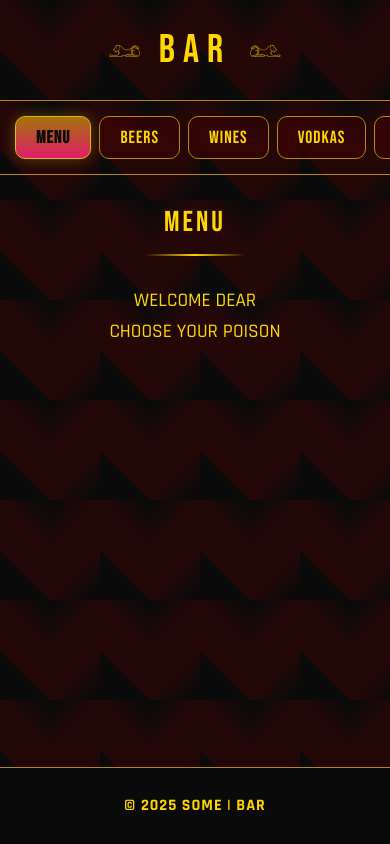
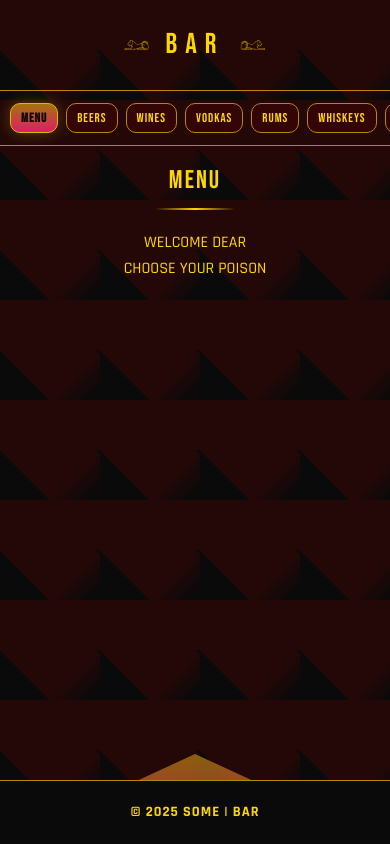
Before and after one commit to nadinski/bar, a plain HTML site: page index.html in a window 390 px wide. Drawn offline with Linux system fonts and the light colour scheme.

Commit message:
Update index.html

```diff
--- a/index.html
+++ b/index.html
@@ -15,7 +15,6 @@
             --gold: #FFD700;
             --gold-dark: #B8860B;
             --neon: #FF2079;
-
         }
 
         * {
@@ -44,8 +43,7 @@
             width: 100%;
             height: 100%;
             background:
-                linear-gradient(135deg, var(--black) 2%, transparent 25%) -50px 0,
-                linear-gradient(225deg, var(--black) 2%, transparent 25%) -50px 0,
+                linear-gradient(225deg, var(--black) 1%, transparent 3%) 0 50px ,
                 linear-gradient(315deg, var(--black) 5%, transparent 25%),
                 linear-gradient(45deg, var(--black) 25%, transparent 25%);
             background-size: 100px 100px;
@@ -60,9 +58,9 @@
             bottom: 0;
             left: 0;
             width: 100%;
-            height: 100px;
+            height: 120px; /* Увеличил высоту */
             background: linear-gradient(to top, var(--neon), var(--gold-dark));
-          opacity: 40%;
+            opacity: 0.6; /* Увеличил прозрачность */
             clip-path: polygon(0% 100%, 50% 0%, 100% 100%);
             z-index: -1;
             mix-blend-mode: lighten;
@@ -88,13 +86,13 @@
         .logo::before, .logo::after {
             content: "𓃭";
             font-size: 2rem;
-    margin: 15px ;
+            margin: 15px;
             opacity: 0.8;
         }
 
         .logo::after {
             transform: scaleX(-1);
-    display: inline-block; /* необходимо для работы transform */
+            display: inline-block;
         }
 
         /* Brutal category tabs */
@@ -104,12 +102,9 @@
             padding: 15px;
             gap: 8px;
             scrollbar-width: none;
-
-
-
             border-top: 1px solid var(--gold-dark);
             border-bottom: 1px solid var(--gold-dark);
-
+            -webkit-overflow-scrolling: touch;
         }
 
         .categories::-webkit-scrollbar {
@@ -120,10 +115,10 @@
             background: rgba(90, 0, 0, 0.3);
             color: var(--gold);
             border: 1px solid var(--gold-dark);
-            padding: 10px 20px;
+            padding: 10px 15px; /* Уменьшил padding для мобильных */
             border-radius: 10px;
             font-family: 'Bebas Neue', sans-serif;
-            font-size: 1.1rem;
+            font-size: 1rem; /* Уменьшил размер шрифта */
             letter-spacing: 1px;
             white-space: nowrap;
             cursor: pointer;
@@ -131,6 +126,7 @@
             text-transform: uppercase;
             backdrop-filter: blur(5px);
             -webkit-backdrop-filter: blur(5px);
+            flex-shrink: 0; /* Предотвращает сжатие кнопок */
         }
 
         .category-btn.active {
@@ -139,20 +135,20 @@
             font-weight: bold;
             border: 1px solid var(--gold);
             box-shadow: 0 0 15px rgba(255, 215, 0, 0.3);
-         opacity: 87%;
+            opacity: 0.87;
             -webkit-backdrop-filter: blur(5px);
             backdrop-filter: blur(5px);
         }
 
         /* Menu items - egyptian style cards */
         .menu-container {
-            padding: 25px;
+            padding: 20px 15px; /* Уменьшил padding для мобильных */
             max-width: 600px;
             margin: 0 auto;
         }
 
         .category-section {
-            margin-bottom: 40px;
+            margin-bottom: 30px; /* Уменьшил отступ */
             display: none;
             animation: fadeIn 0.4s cubic-bezier(0.22, 1, 0.36, 1);
         }
@@ -169,12 +165,12 @@
         .category-title {
             font-family: 'Bebas Neue', sans-serif;
             color: var(--gold);
-            font-size: 2.2rem;
-            margin-bottom: 20px;
-            letter-spacing: 3px;
+            font-size: 2rem; /* Уменьшил размер шрифта */
+            margin-bottom: 15px; /* Уменьшил отступ */
+            letter-spacing: 2px; /* Уменьшил расстояние между буквами */
             text-transform: uppercase;
             position: relative;
-            padding-bottom: 10px;
+            padding-bottom: 8px; /* Уменьшил отступ */
             text-align: center;
         }
 
@@ -184,24 +180,24 @@
             bottom: 0;
             left: 50%;
             transform: translateX(-50%);
-            width: 100px;
+            width: 80px; /* Уменьшил ширину */
             height: 2px;
             background: linear-gradient(to right, transparent, var(--gold), transparent);
         }
 
         .item {
             background:#200000;
-            padding: 18px;
-            margin-bottom: 15px;
-            border-left: 4px solid var(--gold);
+            padding: 15px; /* Уменьшил padding */
+            margin-bottom: 12px; /* Уменьшил отступ */
+            border-left: 3px solid var(--gold); /* Уменьшил толщину границы */
             display: flex;
             justify-content: space-between;
             align-items: center;
             transition: all 0.3s;
-            border-radius: 0 10px 10px 0;
+            border-radius: 0 8px 8px 0; /* Уменьшил радиус */
             position: relative;
             overflow: hidden;
-           opacity: 75%;
+            opacity: 0.75;
             -webkit-backdrop-filter: blur(9px);
             backdrop-filter: blur(9px);
         }
@@ -211,7 +207,7 @@
             position: absolute;
             top: 0;
             left: 0;
-            width: 4px;
+            width: 3px; /* Уменьшил толщину */
             height: 100%;
             background: var(--gold);
         }
@@ -225,15 +221,15 @@
         .item-name {
             font-weight: 600;
             color: var(--gold);
-            font-size: 1.1rem;
-            margin-left: 10px;
+            font-size: 1rem; /* Уменьшил размер шрифта */
+            margin-left: 8px; /* Уменьшил отступ */
         }
 
         .item-price {
             font-family: 'Bebas Neue', sans-serif;
             font-weight: normal;
             color: var(--gold);
-            font-size: 1.3rem;
+            font-size: 1.1rem; /* Уменьшил размер шрифта */
             letter-spacing: 1px;
         }
 
@@ -242,7 +238,7 @@
             background: var(--black);
             color: var(--gold);
             text-align: center;
-            padding: 25px;
+            padding: 20px; /* Уменьшил padding */
             font-family: 'Rajdhani', sans-serif;
             font-weight: 700;
             letter-spacing: 1px;
@@ -250,30 +246,57 @@
             position: absolute;
             bottom: 0;
             width: 100%;
+            font-size: 0.9rem; /* Уменьшил размер шрифта */
         }
 
         /* Responsive tweaks */
         @media (max-width: 500px) {
             .logo {
-                font-size: 2.5rem;
-                height: 100px;
+                font-size: 2.2rem; /* Еще уменьшил размер лого */
+                height: 90px; /* Уменьшил высоту */
+                padding: 15px 0; /* Уменьшил padding */
             }
 
             .logo::before, .logo::after {
-                font-size: 1.5rem;
-                margin: 0 10px;
+                font-size: 1.2rem; /* Еще уменьшил размер иероглифов */
+                margin: 0 8px; /* Уменьшил отступ */
             }
 
             .category-title {
+                font-size: 1.6rem; /* Еще уменьшил размер */
+            }
+
+            .item {
+                padding: 12px; /* Еще уменьшил padding */
+            }
+
+            .pyramid {
+                height: 90px; /* Увеличил высоту для мобильных */
+                opacity: 0.7; /* Увеличил прозрачность */
+            }
+
+            .categories {
+                padding: 12px 10px; /* Уменьшил padding */
+            }
+
+            .category-btn {
+                padding: 8px 12px; /* Уменьшил padding */
+                font-size: 0.9rem; /* Уменьшил размер шрифта */
+            }
+
+            .menu-container {
+                padding: 15px 10px; /* Уменьшил padding */
+            }
+        }
+
+        @media (max-width: 400px) {
+            .logo {
                 font-size: 1.8rem;
             }
 
-            .item {
-                padding: 15px;
-            }
-
-            .pyramid {
-                height: 70px;
+            .category-btn {
+                padding: 6px 10px;
+                font-size: 0.8rem;
             }
         }
     </style>
@@ -301,7 +324,7 @@
         <!-- Pricelist -->
         <div class="category-section active" id="pricelist">
             <h2 class="category-title">Menu</h2>
-            <p style="color: var(--gold); text-align: center; margin: 30px 0; font-size: 1.2rem;">
+            <p style="color: var(--gold); text-align: center; margin: 20px 0; font-size: 1rem;">
                 WELCOME DEAR<br>CHOOSE YOUR POISON
             </p>
         </div>
```
Lines whose indentation alone changed are shown as unchanged.
